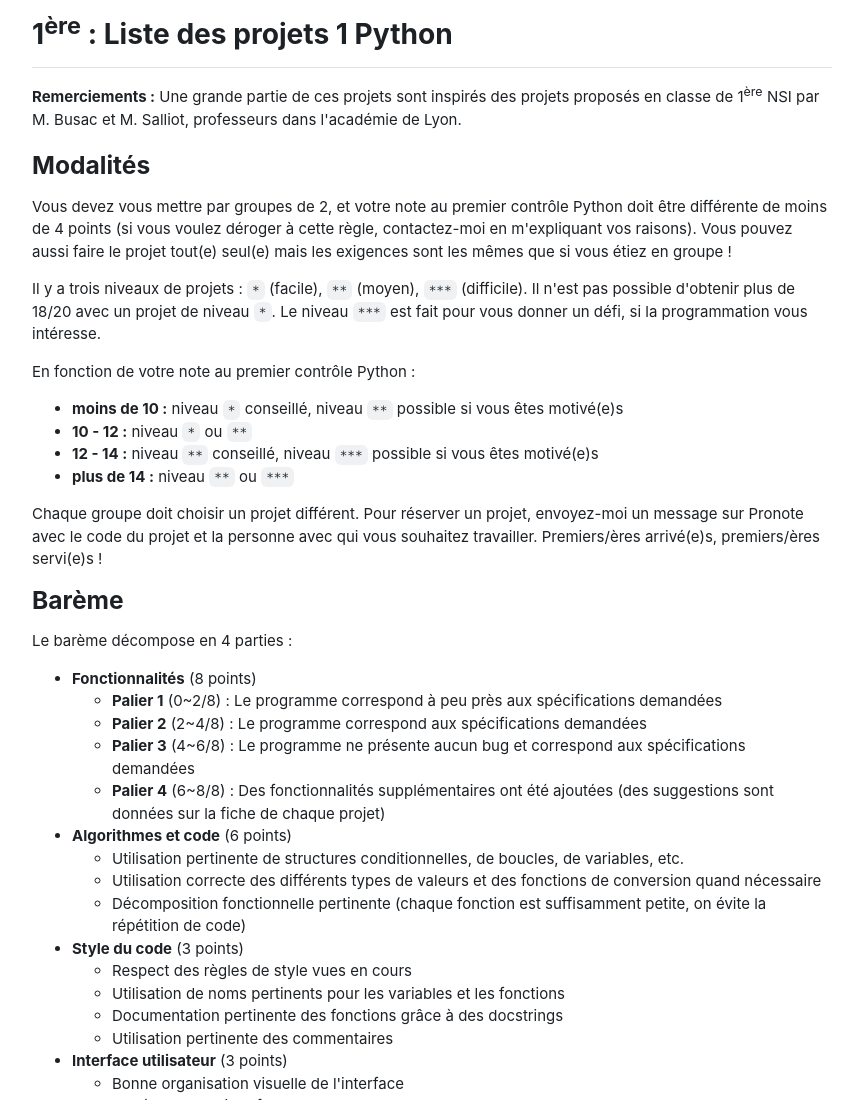
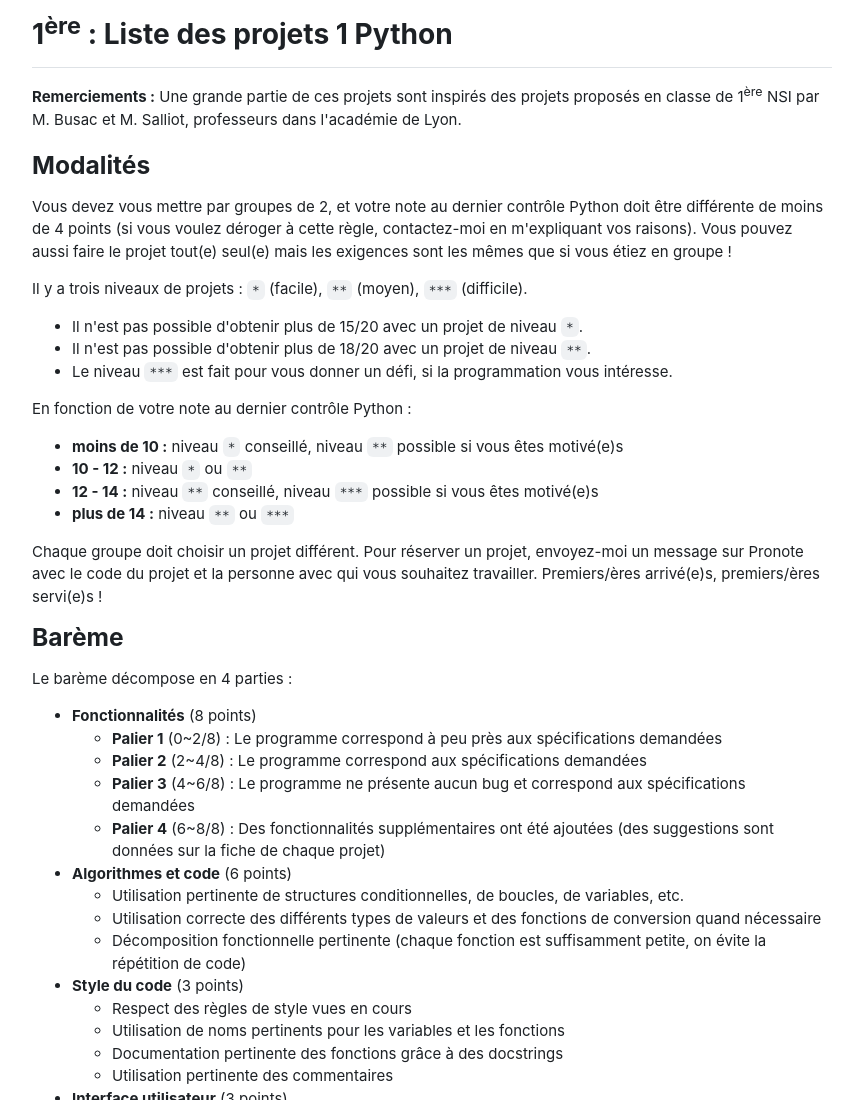
Before and after one commit to prolifaxe/coursdecourtois, a plain HTML site: page NSI_premiere/Devoirs/NSI_PremiereProjet1.htm in a window 1280 px wide. Shown: the top 1100 px of the page, without its empty margins (208-1066 px from the left). Drawn offline with Linux system fonts and the light colour scheme.

Commit message:
first commit

```diff
--- a/NSI_premiere/Devoirs/NSI_PremiereProjet1.htm
+++ b/NSI_premiere/Devoirs/NSI_PremiereProjet1.htm
@@ -18,20 +18,28 @@
       M. Busac et M. Salliot, professeurs dans l'académie de Lyon.
     </p><main>
       <h2>Modalités</h2>
-      <p>Vous devez vous mettre par groupes de 2, et votre note au premier
+      <p>Vous devez vous mettre par groupes de 2, et votre note au dernier
         contrôle Python doit être différente de moins de 4 points (si vous
         voulez déroger à cette règle, contactez-moi en m'expliquant vos
         raisons). Vous pouvez aussi faire le projet tout(e) seul(e) mais les
         exigences sont les mêmes que si vous étiez en groupe !</p>
 
       <p>Il y a trois niveaux de projets : <code>*</code> (facile),
-        <code>**</code> (moyen), <code>***</code> (difficile). Il n'est pas
-        possible d'obtenir plus de 18/20 avec un projet de niveau
-        <code>*</code>. Le niveau <code>***</code> est fait pour vous donner un
+        <code>**</code> (moyen), <code>***</code> (difficile).
+        <ul>
+          <li>Il n'est pas
+        possible d'obtenir plus de 15/20 avec un projet de niveau
+        <code>*</code>.</li>
+        <li>Il n'est pas
+      possible d'obtenir plus de 18/20 avec un projet de niveau
+      <code>**</code>.</li>
+         <li>Le niveau <code>***</code> est fait pour vous donner un
         défi, si la programmation vous intéresse.
+      </li>
+      </ul>
       </p>
 
-      <p>En fonction de votre note au premier contrôle Python :</p>
+      <p>En fonction de votre note au dernier contrôle Python :</p>
 
       <ul>
         <li><strong>moins de 10 :</strong> niveau <code>*</code> conseillé,
```
Also changed, not shown: 1 other file.
